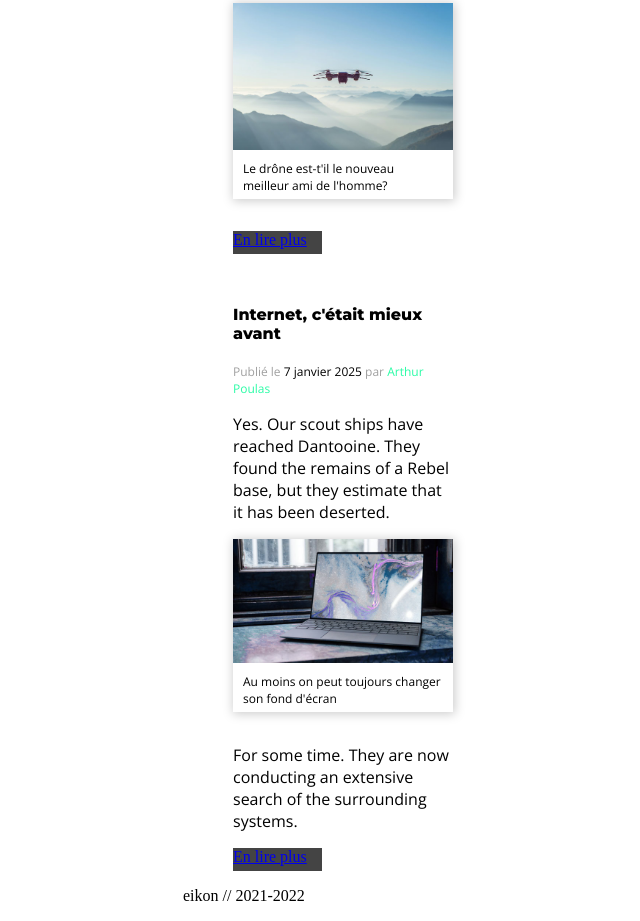
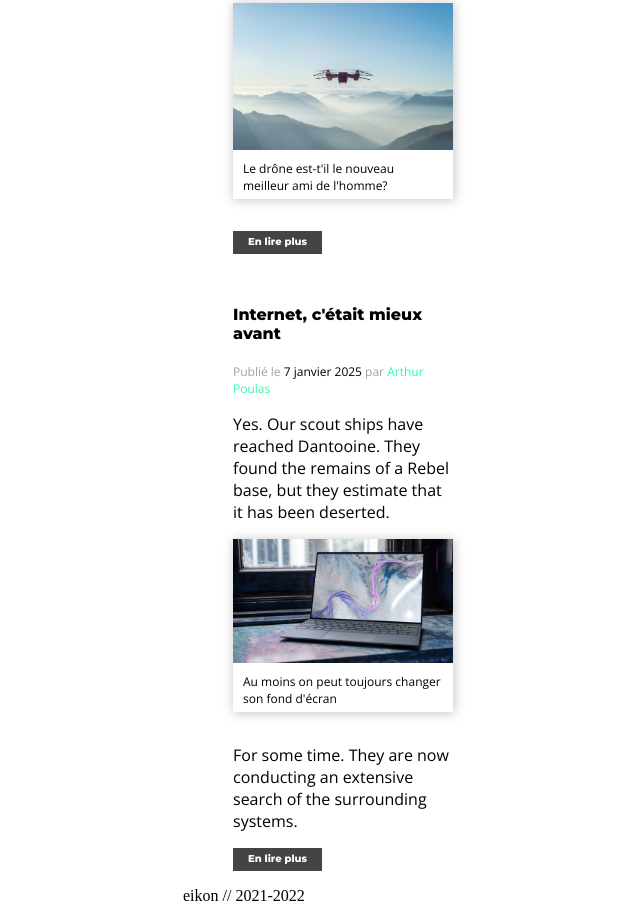
Before and after one commit to gauxxmar/14-techmag-2, a plain HTML site: page index.html in a window 1280 px wide. Shown: the part 922-1843 px from the top of the page, without its empty margins (297-937 px from the left). Drawn offline with nearby package versions, Linux system fonts and the light colour scheme.

Commit message:
fin css .button a

```diff
--- a/css/style.css
+++ b/css/style.css
@@ -122,3 +122,12 @@ figcaption{
   height: 23px;
   margin-bottom: 16px;
 }
+
+.button a {
+  color: white;
+  font-size: 10px;
+  font-family: 'Montserrat', sans-serif;
+  text-decoration: none;
+  padding-left: 15px;
+  padding-top: 5px;
+}
```
